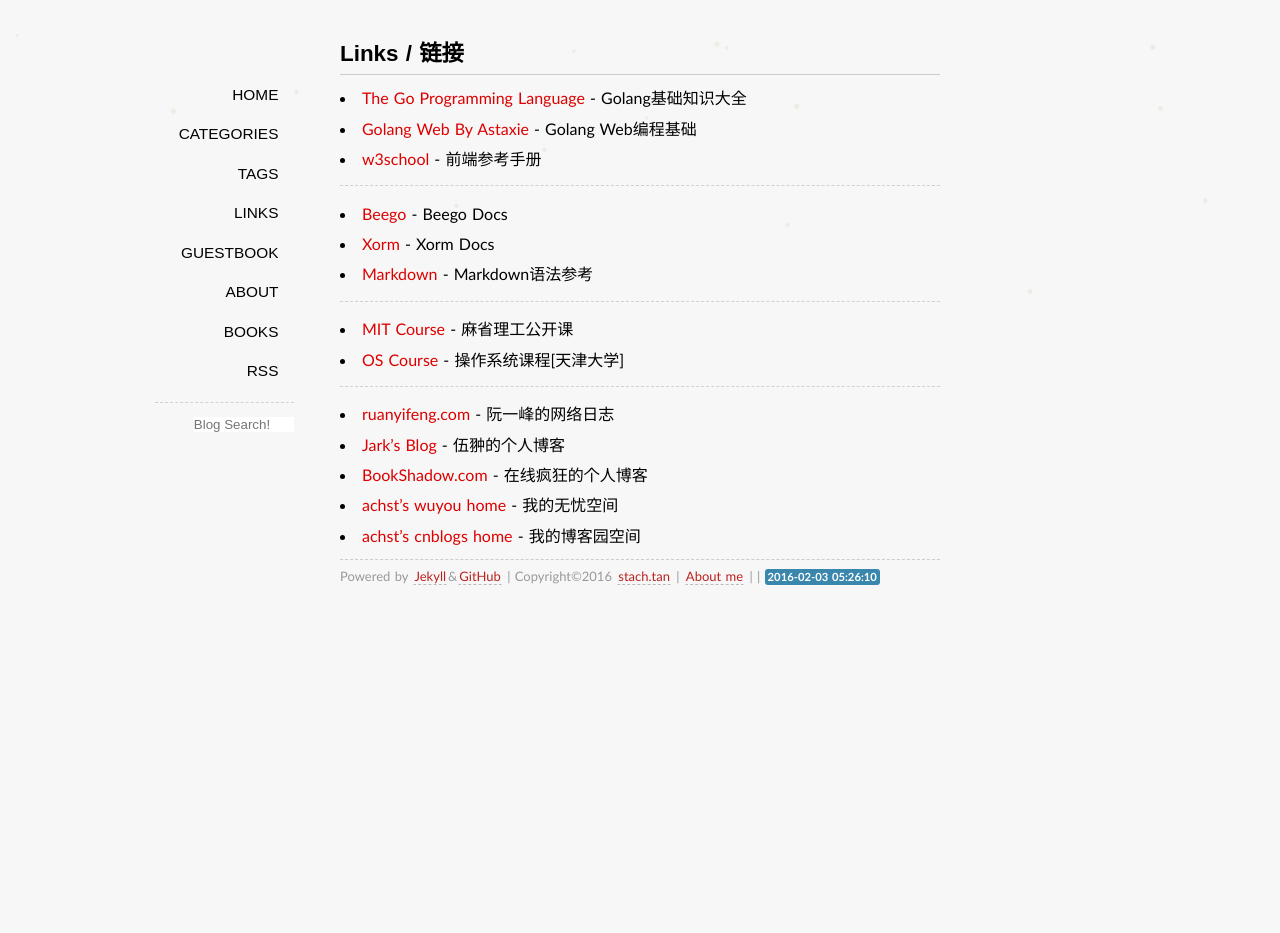
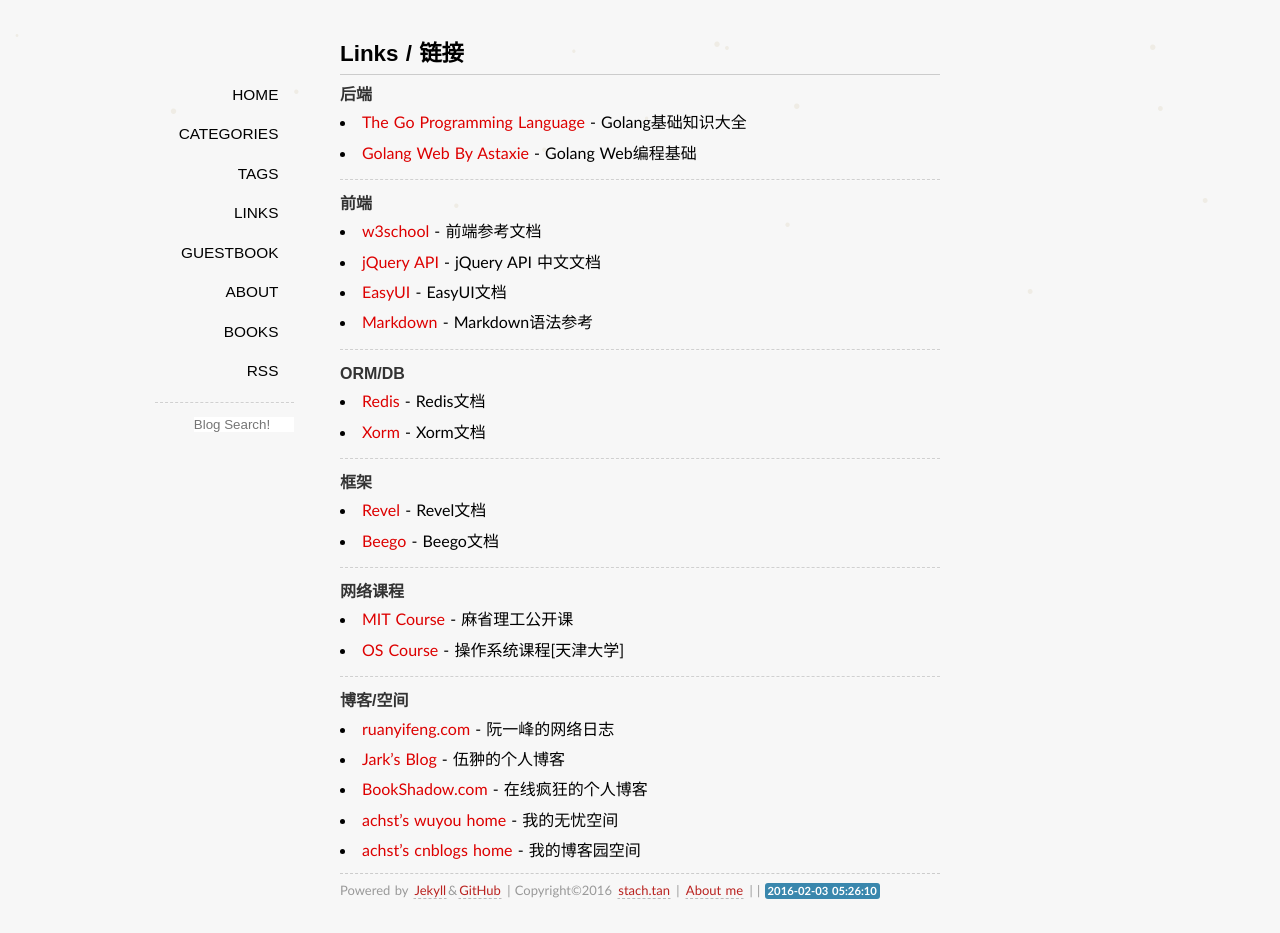
Before and after one commit to hopehook/HopeHook.com, a Jekyll site: the page built from links/index.md, in a window 1280 px wide. Built offline with Jekyll 4.4.1, drawn with Linux system fonts in a browser that asks for light colours; some web fonts are replaced; Markdown is read by kramdown in place of the engine named in the settings; comment, search, counter and statistics services are not loaded; before the commit the page ends 900 px from its top, so only the background shows below that.

Commit message:
Update index.md

```diff
--- a/links/index.md
+++ b/links/index.md
@@ -5,22 +5,39 @@
 
 
 ---
+#### 后端
 * [The Go Programming Language](http://golang-china.github.io/gopl-zh/) - Golang基础知识大全
 * [Golang Web By Astaxie](https://github.com/astaxie/build-web-application-with-golang/blob/master/zh/SUMMARY.md) - Golang Web编程基础
-* [w3school](http://www.w3school.com.cn/) - 前端参考手册
+<br/>
 
 ---
-* [Beego](http://beego.me/docs/intro/) - Beego Docs
-* [Xorm](http://xorm.io/docs/) - Xorm Docs
+#### 前端
+* [w3school](http://www.w3school.com.cn/) - 前端参考文档
+* [jQuery API](http://www.jquery123.com/) - jQuery API 中文文档
+* [EasyUI](http://www.jeasyui.net/tutorial/) - EasyUI文档
 * [Markdown](http://www.markdown.cn/) - Markdown语法参考
 <br/>
 
+---
+#### ORM/DB
+* [Redis](http://www.redis.cn/documentation.html) - Redis文档
+* [Xorm](http://xorm.io/docs/) - Xorm文档
+<br/>
+
+---
+#### 框架
+* [Revel](http://gorevel.cn/docs/manual/index.html) - Revel文档
+* [Beego](http://beego.me/docs/intro/) - Beego文档
+<br/>
+
 ----
+#### 网络课程
 * [MIT Course](http://ocw.mit.edu/index.htm) - 麻省理工公开课
 * [OS Course](http://se.tju.edu.cn/ocw/os/) - 操作系统课程[天津大学]
 <br/>
 
 ----
+#### 博客/空间
 * [ruanyifeng.com](http://www.ruanyifeng.com/) - 阮一峰的网络日志
 * [Jark's Blog](http://wuchong.me//) - 伍翀的个人博客
 * [BookShadow.com](http://bookshadow.com) - 在线疯狂的个人博客
```
